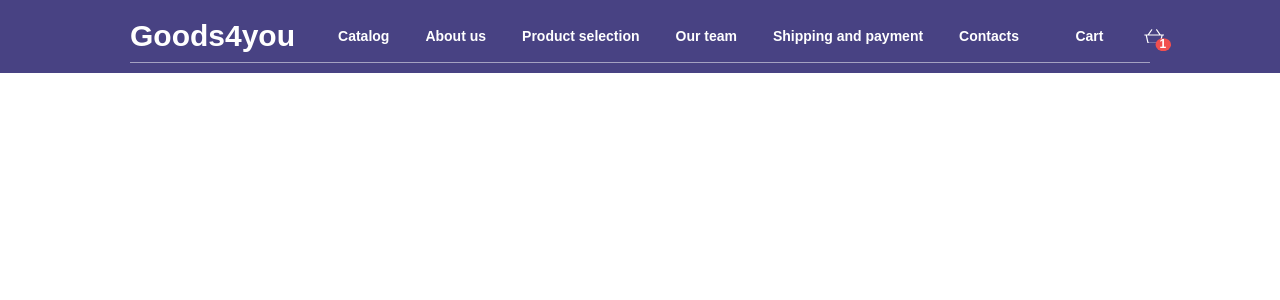
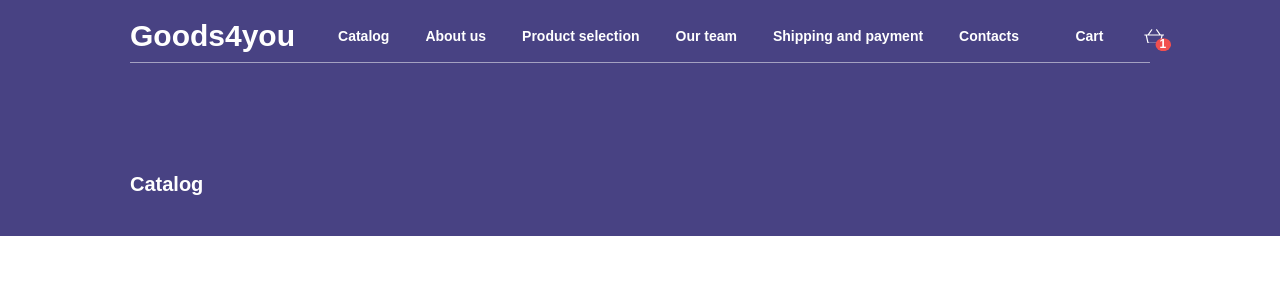
Before and after one commit to distanceOn/t1project, a React (Create React App) app: page / in a window 1280 px wide. Shown: the top 300 px of the page. Built offline with nearby package versions, Linux system fonts and the light colour scheme.

Commit message:
feat: create hero template

```diff
--- /dev/null
+++ b/src/components/templates/HeroTemplate/HeroTemplate.module.scss
@@ -0,0 +1,5 @@
+.container {
+  width: 100%;
+  padding: 10rem 13rem 4rem;
+  background-color: #484283;
+}
--- /dev/null
+++ b/src/components/templates/HeroTemplate/HeroTemplate.tsx
@@ -0,0 +1,8 @@
+import S from './HeroTemplate.module.scss';
+
+type HeroTemplateProps = {
+  children: React.ReactNode;
+};
+export const HeroTemplate = ({ children }: HeroTemplateProps) => {
+  return <div className={S.container}>{children}</div>;
+};
--- a/src/pages/CatalogPage/CatalogPage.tsx
+++ b/src/pages/CatalogPage/CatalogPage.tsx
@@ -1,5 +1,6 @@
 import { Header } from '../../components/organisms/Header/Header';
 import { HeaderTemplate } from '../../components/templates/HeaderTemplate/HeaderTemplate';
+import { HeroTemplate } from '../../components/templates/HeroTemplate/HeroTemplate';
 import S from './CatalogPage.module.scss';
 export const CatalogPage = () => {
   return (
@@ -7,6 +8,9 @@ export const CatalogPage = () => {
       <HeaderTemplate>
         <Header />
       </HeaderTemplate>
+      <HeroTemplate>
+        <h1>Catalog</h1>
+      </HeroTemplate>
     </div>
   );
 };
```
